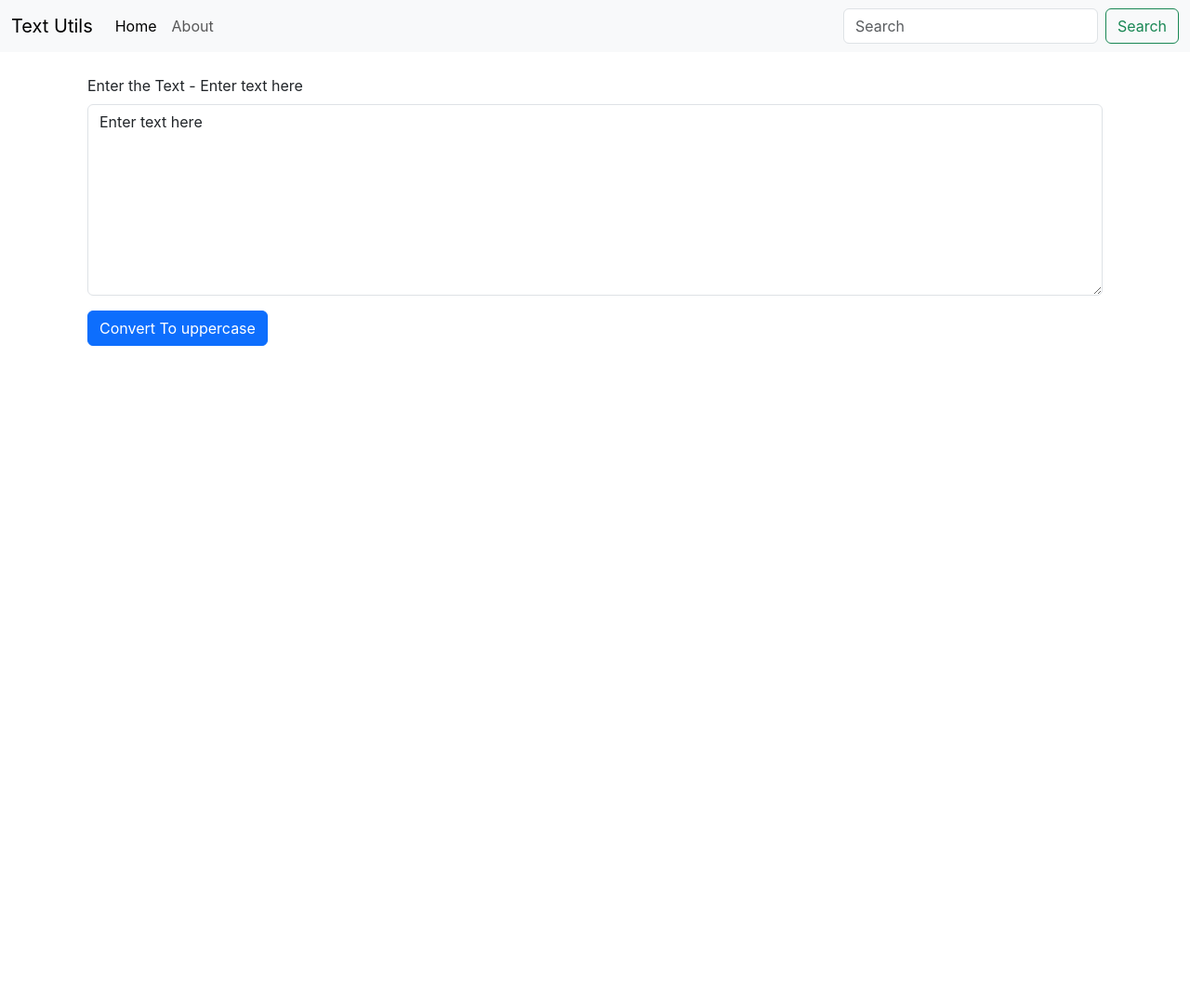
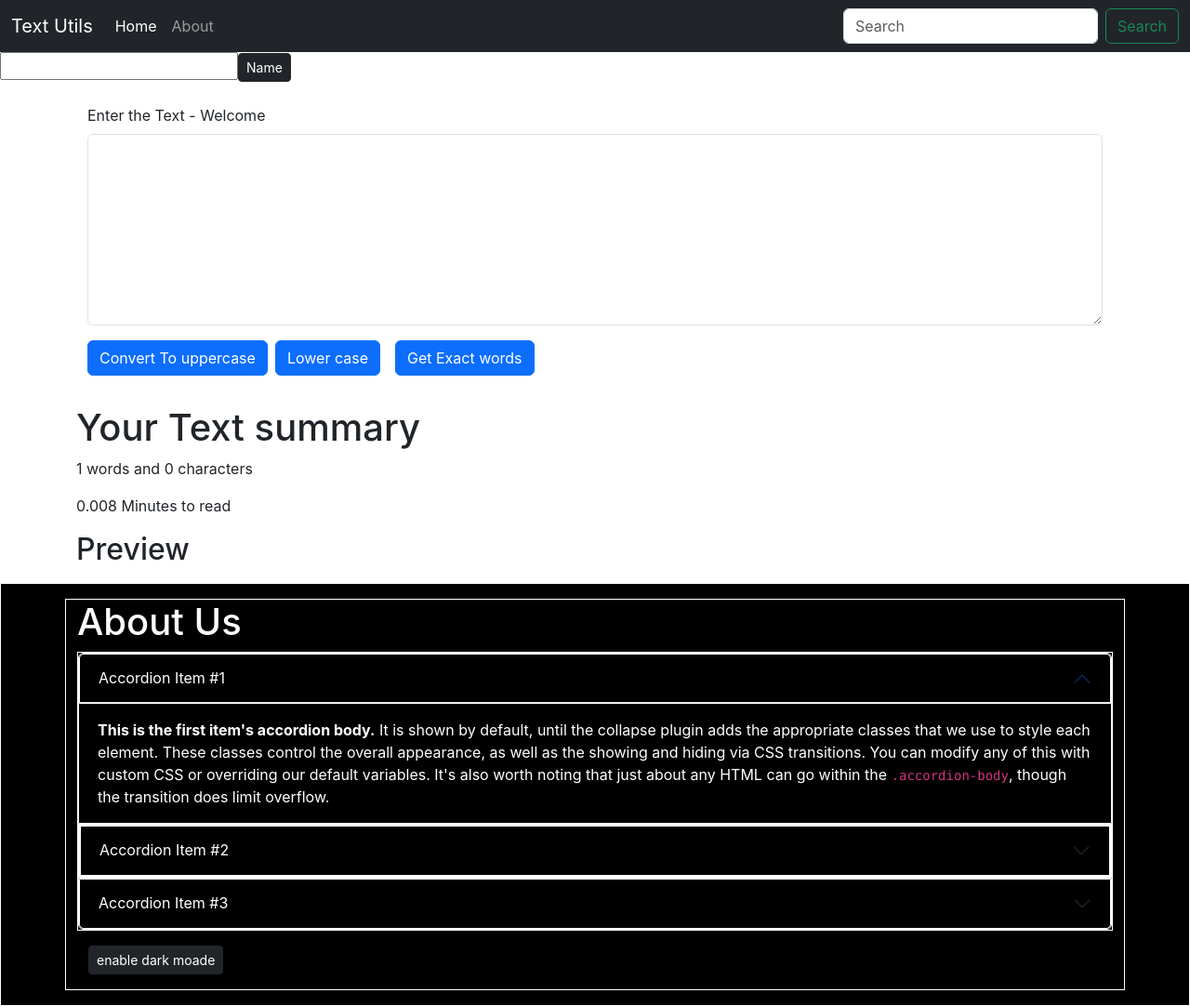
Before and after one commit to Rio-0912/Assignmet-FrontEnd, a React (Create React App) app in the folder my-app/: page / in a window 1280 px wide. Shown: the whole page at 93% size. Before the commit the page ends 800 px from the top, so only its background shows below. Built offline with nearby package versions, Linux system fonts and the light colour scheme.

Commit message:
9/12/23 Text utlis

```diff
--- a/my-app/src/App.js
+++ b/my-app/src/App.js
@@ -1,12 +1,16 @@
 
 import './App.css';
+import About from './Components/About';
 import Navbar from './Components/Navbar';
 import TextForm from './Components/TextForm';
+
 function App() {
   return (
     <>
+
       <Navbar title = "Text Utils"/>
       <TextForm heading = "Enter the Text"/>
+      <About/>
     </>
   );
 }
--- /dev/null
+++ b/my-app/src/Components/About.js
@@ -0,0 +1,74 @@
+import React, { useState } from 'react'
+
+export default function About() {
+    const [myStyle, setMyStyle] = useState({
+        color: 'white',
+        backgroundColor: 'black',
+        border: '1px solid white'
+    })
+    const [btntext, setbtntext] = useState("enable dark moade")
+    let toggleMe = () => {
+        if (myStyle.color == 'white') {
+            setMyStyle({
+                color: 'black',
+                backgroundColor: 'white'
+            })
+            setbtntext("enable Dark mode ")
+        }
+        else {
+            setMyStyle({
+                color: 'white',
+                backgroundColor: 'black'
+            })
+            setbtntext("enable Light mode ")
+        }
+    }
+    return (
+        <div className='bg' style={myStyle}>
+            <div className="container my-3" style={myStyle}>
+                <h1>About Us</h1>
+                <div className="accordion" id="accordionExample" style={myStyle}>
+                    <div className="accordion-item" style={myStyle}>
+                        <h2 className="accordion-header">
+                            <button className="accordion-button" type="button" data-bs-toggle="collapse" style={myStyle} data-bs-target="#collapseOne" aria-expanded="true" aria-controls="collapseOne">
+                                Accordion Item #1
+                            </button>
+                        </h2>
+                        <div id="collapseOne" className="accordion-collapse collapse show" data-bs-parent="#accordionExample">
+                            <div className="accordion-body">
+                                <strong>This is the first item's accordion body.</strong> It is shown by default, until the collapse plugin adds the appropriate classes that we use to style each element. These classes control the overall appearance, as well as the showing and hiding via CSS transitions. You can modify any of this with custom CSS or overriding our default variables. It's also worth noting that just about any HTML can go within the <code>.accordion-body</code>, though the transition does limit overflow.
+                            </div>
+                        </div>
+                    </div>
+                    <div className="accordion-item" style={myStyle}>
+                        <h2 className="accordion-header" style={myStyle}>
+                            <button className="accordion-button collapsed" type="button" style={myStyle} data-bs-toggle="collapse" data-bs-target="#collapseTwo" aria-expanded="false" aria-controls="collapseTwo">
+                                Accordion Item #2
+                            </button>
+                        </h2>
+                        <div id="collapseTwo" className="accordion-collapse collapse" data-bs-parent="#accordionExample">
+                            <div className="accordion-body">
+                                <strong>This is the second item's accordion body.</strong> It is hidden by default, until the collapse plugin adds the appropriate classes that we use to style each element. These classes control the overall appearance, as well as the showing and hiding via CSS transitions. You can modify any of this with custom CSS or overriding our default variables. It's also worth noting that just about any HTML can go within the <code>.accordion-body</code>, though the transition does limit overflow.
+                            </div>
+                        </div>
+                    </div>
+                    <div className="accordion-item" style={myStyle}>
+                        <h2 className="accordion-header" >
+                            <button className="accordion-button collapsed" style={myStyle} type="button" data-bs-toggle="collapse" data-bs-target="#collapseThree" aria-expanded="false" aria-controls="collapseThree">
+                                Accordion Item #3
+                            </button>
+                        </h2>
+                        <div id="collapseThree" className="accordion-collapse collapse" data-bs-parent="#accordionExample">
+                            <div className="accordion-body">
+                                <strong>This is the third item's accordion body.</strong> It is hidden by default, until the collapse plugin adds the appropriate classes that we use to style each element. These classes control the overall appearance, as well as the showing and hiding via CSS transitions. You can modify any of this with custom CSS or overriding our default variables. It's also worth noting that just about any HTML can go within the <code>.accordion-body</code>, though the transition does limit overflow.
+                            </div>
+                        </div>
+                    </div>
+                </div>
+                <div className="container">
+                    <button className='btn btn-sm btn-dark  my-3' onClick={toggleMe}>{btntext} </button>
+                </div>
+            </div>
+        </div>
+    )
+}
--- a/my-app/src/Components/Navbar.js
+++ b/my-app/src/Components/Navbar.js
@@ -3,8 +3,8 @@ import React from 'react'
 const Navbar = (props) => {
     return (
         <>
-            <nav className="navbar navbar-expand-lg bg-body-tertiary">
-                <div className="container-fluid">
+            <nav className="navbar  navbar-expand-lg bg-dark navbar-dark ">
+                <div className="container-fluid ">
                     <a className="navbar-brand" href="/">{props.title} </a>
                     <button className="navbar-toggler" type="button" data-bs-toggle="collapse" data-bs-target="#navbarSupportedContent" aria-controls="navbarSupportedContent" aria-expanded="false" aria-label="Toggle navigation">
                         <span className="navbar-toggler-icon"></span>
--- a/my-app/src/Components/TextForm.js
+++ b/my-app/src/Components/TextForm.js
@@ -1,25 +1,53 @@
-import React, { useEffect, useState } from 'react';
+import React, { useState } from 'react';
 
 export default function TextForm(props) {
+  const [text, setText] = useState('');
+  const [namer, setNamer] = useState('');
+  const [formVisible, setFormVisible] = useState(true);
+
   const handleClick = () => {
-        console.log("Uppercase was clicked ");
     let newtext = text.toUpperCase();
-        setText(newtext );
+    setText(newtext);
+  };
+
+  const lowClick = () => {
+    let newtext = text.toLowerCase();
+    setText(newtext);
   };
 
   const handleOnChange = (event) => {
-        console.log("on change ");
-        setText(event.target.value)
+    setText(event.target.value);
   };
 
-    const [text, setText] = useState("Enter text here");
+  const nametaker = (event) => {
+    setNamer(event.target.value);
+  };
+
+  const highlightKeyword = () => {
+    let newtext = text.trimEnd();
+    setText(newtext);
+  };
+
+  const handleFormSubmit = (event) => {
+    event.preventDefault();
+    // Hide the first form after capturing the name
+    setFormVisible(false);
+  };
+
+  const mrStyle = {
+    display: formVisible ? 'block' : 'none',
+  };
 
   return (
     <>
+      <form action="post" style={mrStyle} onSubmit={handleFormSubmit}>
+        <input type="text" name="names" id="names" onChange={nametaker} />
+        <button type="submit" className='btn btn-sm btn-dark'>Name</button>
+      </form>
 
-            <form className=' container p-4 py-4'>
+      <form className='container p-4 py-4'>
         <div className="mb-3">
-                <label htmlFor="myBox" className="form-label">{props.heading} - {text}</label>
+          <label htmlFor="myBox" className="form-label">{props.heading} - Welcome {namer}</label>
           <textarea
             rows={8}
             className="form-control"
@@ -33,7 +61,21 @@ export default function TextForm(props) {
         <button type="button" className="btn btn-primary" onClick={handleClick}>
           Convert To uppercase
         </button>
+        <button type="button" className="btn btn-primary mx-2" onClick={lowClick}>
+          Lower case
+        </button>
+        <button type="button" className="btn btn-primary mx-2" onClick={highlightKeyword}>
+          Get Exact words
+        </button>
       </form>
+
+      <div className="container my-2">
+        <h1>Your Text summary</h1>
+        <p>{text.split(" ").length} words and {text.length} characters</p>
+        <p>{0.008 * text.split(" ").length} Minutes to read</p>
+        <h2>Preview</h2>
+        <p>{text}</p>
+      </div>
     </>
   );
 }
```
Lines whose indentation alone changed are shown as unchanged.
